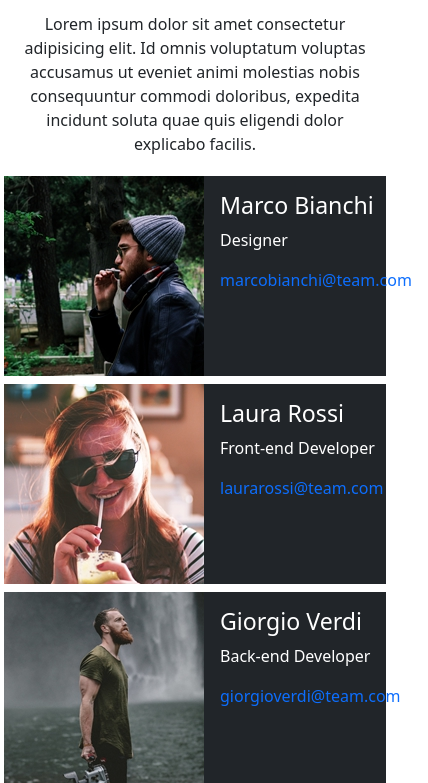
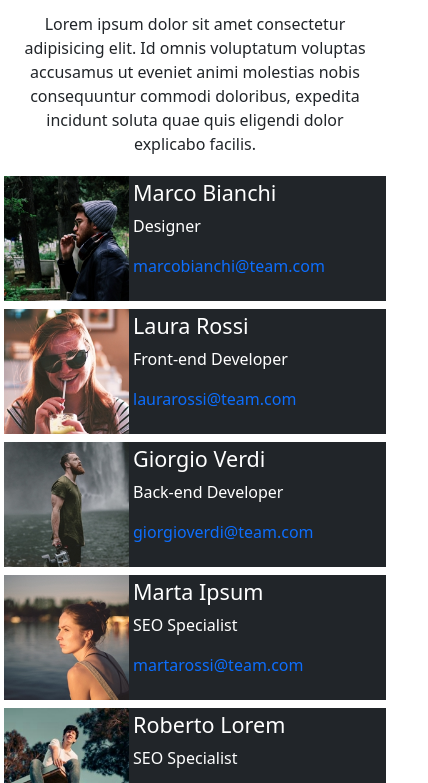
Before and after one commit to Leonardo-Mocchi/js-our-team, a plain HTML site: page index.html in a window 390 px wide. Shown: the part 53-836 px from the top of the page, 428 px wide, since content can reach past the window. Drawn offline with nearby package versions, Linux system fonts and the light colour scheme.

Commit message:
add responsive layout

```diff
--- a/assets/Javascript/script.js
+++ b/assets/Javascript/script.js
@@ -56,14 +56,14 @@ pushMember(teamMembers)
 function inputMembers(object) {
   const { name, role, email, img } = object
   let markup = `
-    <div class="p-1">
+            <div class="p-1">
                 <div class=" bg-dark text-bg-dark d-flex">
-                        <img src="${img}" alt="" class="flex-shrink-0 flex-grow-0">
-                        <div class="p-3">
-                            <h3>${name}</h3>
+                    <img src="${img}" alt="" width="125" height="125" class="flex-shrink-0 flex-grow-0">
+                    <div class="p-1">
+                            <h4>${name}</h4>
                         <P>${role}</P>
                         <P class="text-primary">${email}</P>
-                        </div>
+                    </div>
                 </div>
             </div>`
   return markup
--- a/index.html
+++ b/index.html
@@ -24,7 +24,7 @@
 
     <!-- cards -->
     <main class="container" style="transition: .5s">
-        <div id="cards" class="row row-cols-xs-1 ">
+        <div id="cards" class="row row-cols-1 row-cols-md-2 row-cols-lg-3">
             <!-- cards generated with js go here -->
         </div>
     </main>
```
